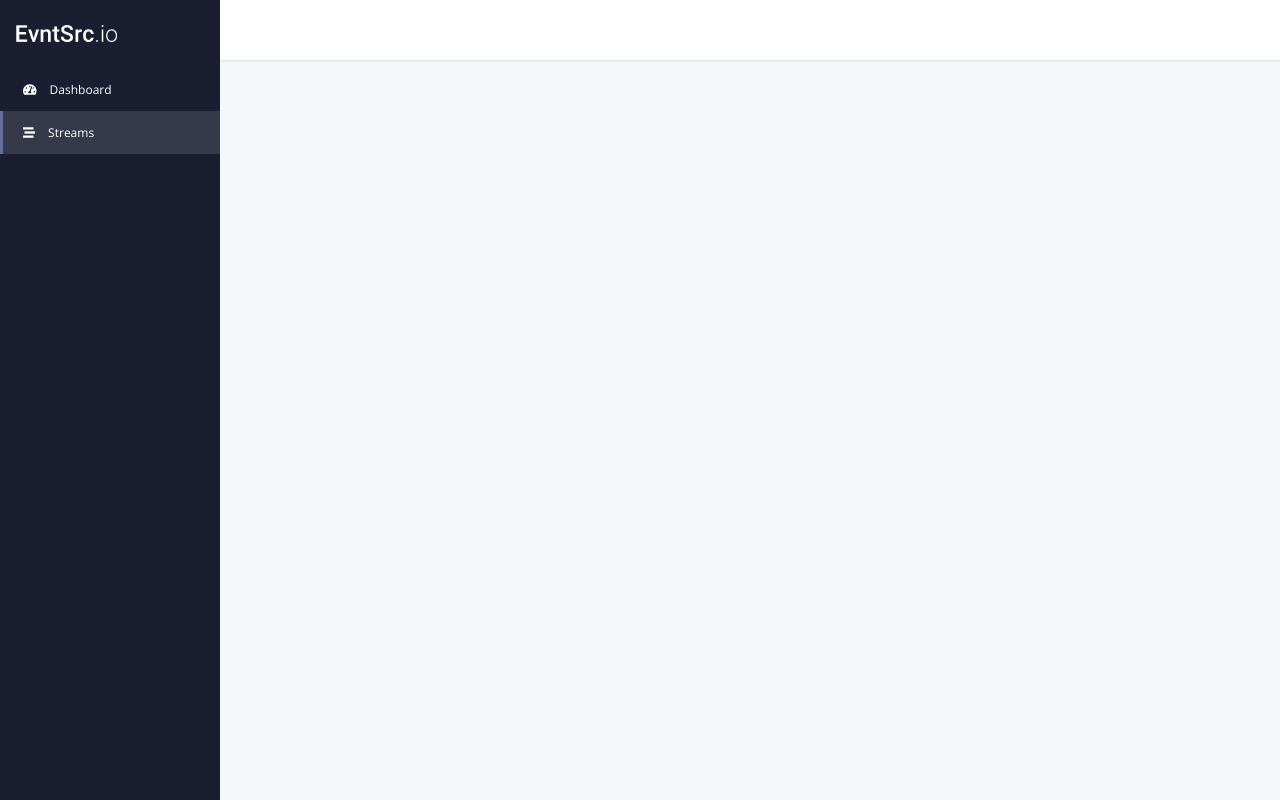
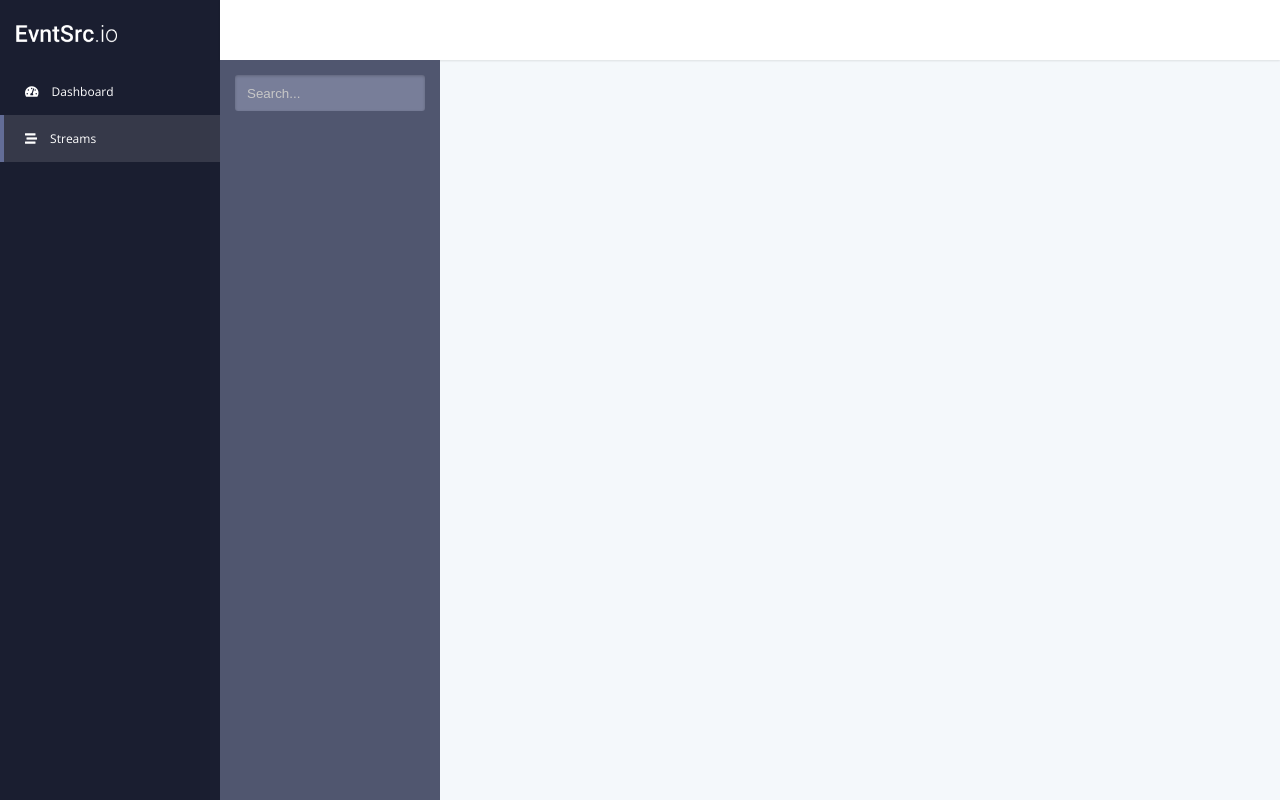
Before and after one commit to tcfw/evntsrc, a Vue app in the folder web/: page /#/streams in a window 1280 px wide. Built offline with nearby package versions, Linux system fonts and the light colour scheme.

Commit message:
web: stream sidebar

```diff
--- a/web/src/components/SideMenu.vue
+++ b/web/src/components/SideMenu.vue
@@ -26,7 +26,7 @@ export default {
 	.menu {
 		a {
 			color: white;
-			padding: 13px;
+			padding: 15px;
 			font-weight: 100;
 			font-size: 12px;
 			text-decoration: none;
@@ -39,8 +39,8 @@ export default {
 
 			&.router-link-active {
 				background: rgba(255,255,255,0.12);
-				border-left: 3px solid #636D97;
-				padding-left: 10px;
+				border-left: 4px solid #636D97;
+				padding-left: 11px;
 			}
 		}
 	}
--- /dev/null
+++ b/web/src/components/StreamSideMenu.vue
@@ -0,0 +1,38 @@
+<template>
+	<div class="stream-side-menu">
+		<div class="search-container">
+			<input name="search" type="text" placeholder="Search..."/>
+		</div>
+	</div>
+</template>
+<style lang="scss" scoped>
+.stream-side-menu {
+	background: #50566F;
+	width: 100%;
+	height: 100%;
+	box-shadow: 2px 0 4px 0 rgba(0,0,0,0.10);
+}
+
+.search-container {
+	margin: 15px;
+	width: calc(100% - 30px);;
+	height: 36px;
+	border-radius: 3px;
+	background: #787E99;
+	position: absolute;
+	box-shadow: inset 0 1px 3px 0 rgba(0,0,0,0.20);
+
+	input[type="text"] {
+		background: none;
+		border: none;
+		color: white;
+		height: calc(100% - 2px);
+		margin-left: 10px;
+		outline: none;
+
+		&::placeholder {
+			color: #C7C7C7;
+		}
+	}
+}
+</style>
--- a/web/src/router.js
+++ b/web/src/router.js
@@ -1,6 +1,7 @@
 import Vue from "vue";
 import Router from "vue-router";
 import Dashboard from "./views/Dashboard.vue";
+import Streams from "./views/Streams.vue";
 
 Vue.use(Router);
 
@@ -17,6 +18,11 @@ export default new Router({
       component: Dashboard
     },
     {
+      path: "/streams",
+      name: "streams",
+      component: Streams
+    },
+    {
       path: "/about",
       name: "about",
       // route level code-splitting
--- /dev/null
+++ b/web/src/views/Streams.vue
@@ -0,0 +1,22 @@
+<template>
+	<el-container :style="{height: 'calc(100% - 60px)', position: 'absolute'}">
+		<el-aside width="220px">
+			<stream-side-menu></stream-side-menu>
+		</el-aside>
+		<el-container>
+			<el-main>
+				<router-view></router-view>
+			</el-main>
+		</el-container>
+	</el-container>
+</template>
+<script>
+import streamSideMenu from "@/components/StreamSideMenu.vue";
+
+export default {
+	name: "streams",
+	components: {
+		streamSideMenu
+	}
+}
+</script>
```
